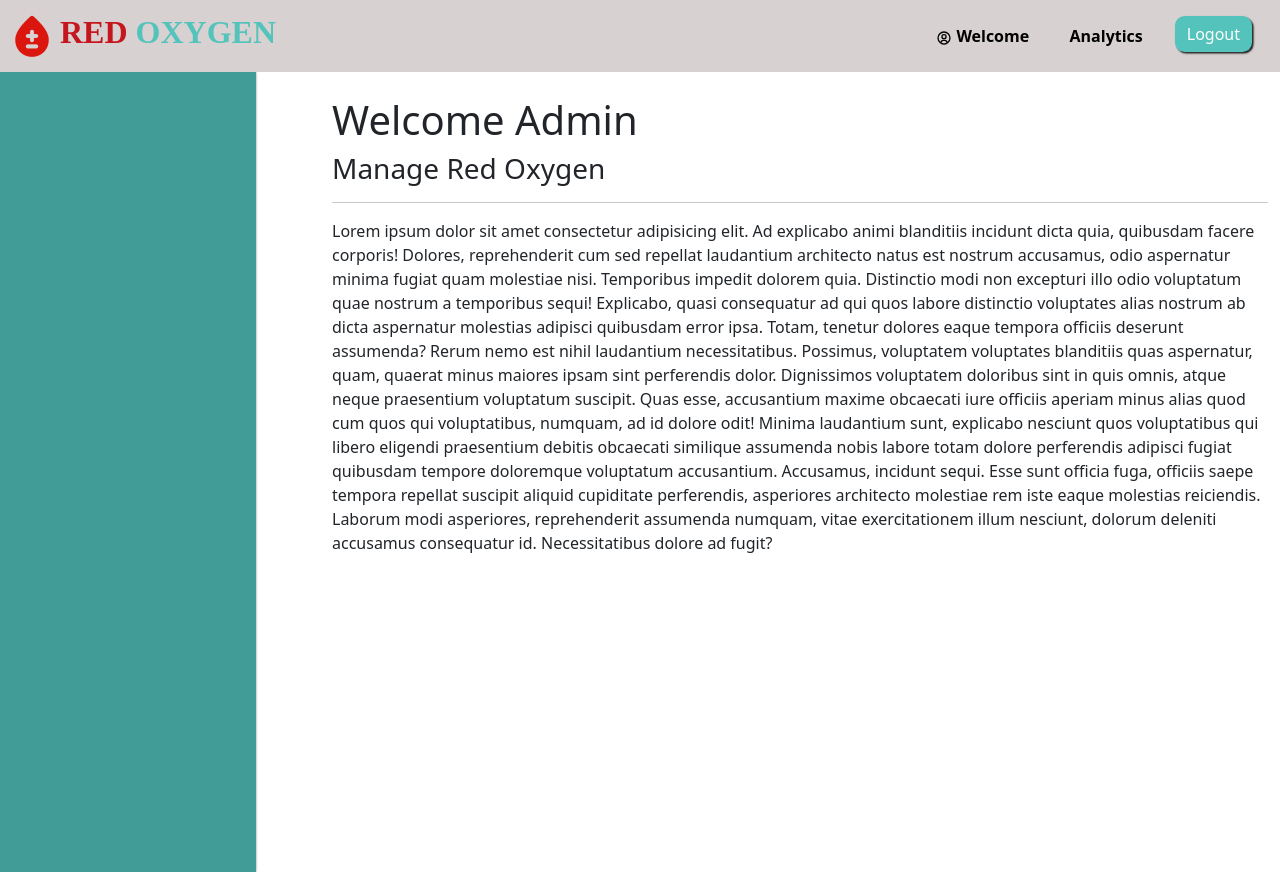
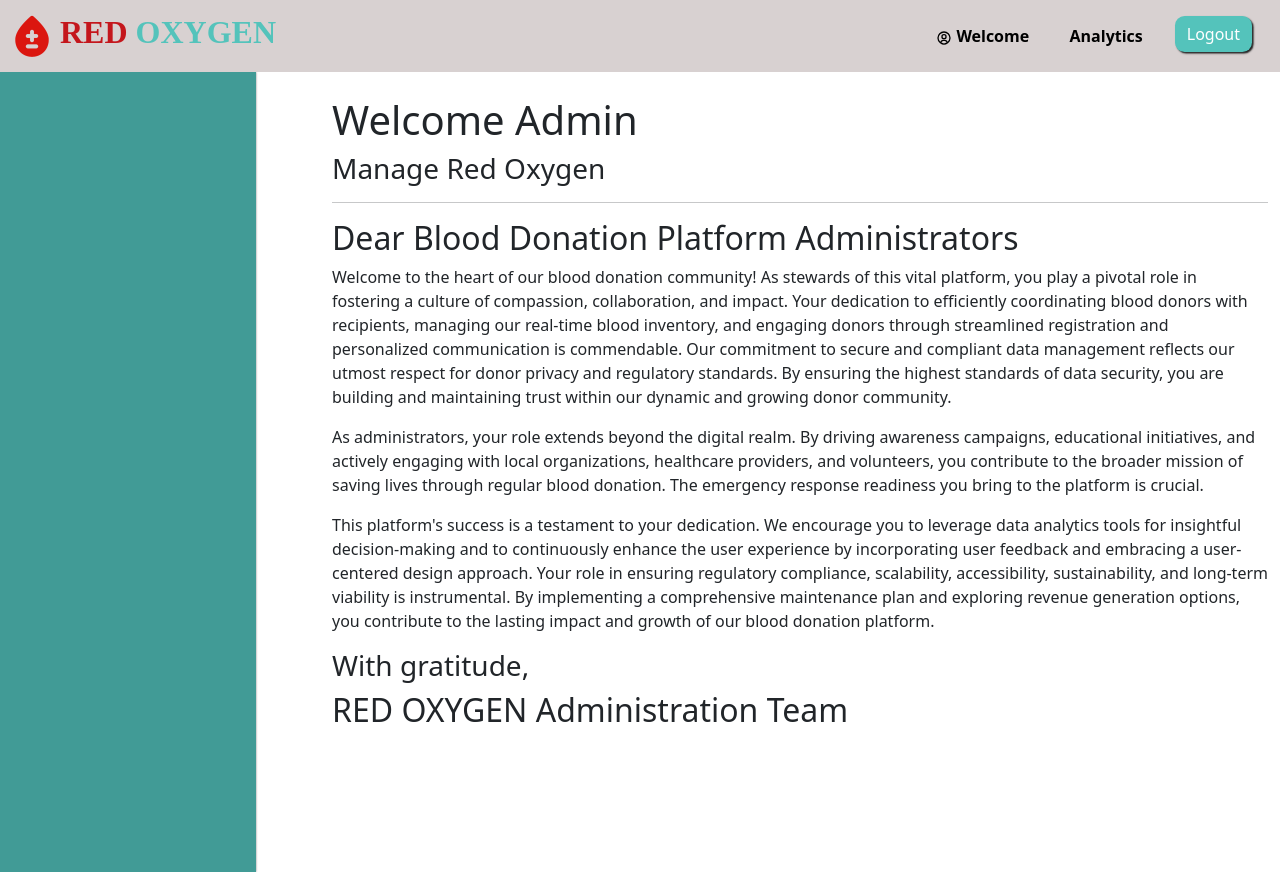
Before and after one commit to Khanemon/redox, a React (Create React App) app in the folder client/: page /admin in a window 1280 px wide. Built offline with nearby package versions, Linux system fonts and the light colour scheme; no server answers; sample sign-in values are in the browser's storage.

Commit message:
User Home Updated_V2

```diff
--- a/client/src/pages/Admin/AdminHome.js
+++ b/client/src/pages/Admin/AdminHome.js
@@ -13,33 +13,44 @@ const AdminHome = () => {
           </h1>
           <h3>Manage Red Oxygen</h3>
           <hr />
-          <p>
-            Lorem ipsum dolor sit amet consectetur adipisicing elit. Ad
-            explicabo animi blanditiis incidunt dicta quia, quibusdam facere
-            corporis! Dolores, reprehenderit cum sed repellat laudantium
-            architecto natus est nostrum accusamus, odio aspernatur minima
-            fugiat quam molestiae nisi. Temporibus impedit dolorem quia.
-            Distinctio modi non excepturi illo odio voluptatum quae nostrum a
-            temporibus sequi! Explicabo, quasi consequatur ad qui quos labore
-            distinctio voluptates alias nostrum ab dicta aspernatur molestias
-            adipisci quibusdam error ipsa. Totam, tenetur dolores eaque tempora
-            officiis deserunt assumenda? Rerum nemo est nihil laudantium
-            necessitatibus. Possimus, voluptatem voluptates blanditiis quas
-            aspernatur, quam, quaerat minus maiores ipsam sint perferendis
-            dolor. Dignissimos voluptatem doloribus sint in quis omnis, atque
-            neque praesentium voluptatum suscipit. Quas esse, accusantium maxime
-            obcaecati iure officiis aperiam minus alias quod cum quos qui
-            voluptatibus, numquam, ad id dolore odit! Minima laudantium sunt,
-            explicabo nesciunt quos voluptatibus qui libero eligendi praesentium
-            debitis obcaecati similique assumenda nobis labore totam dolore
-            perferendis adipisci fugiat quibusdam tempore doloremque voluptatum
-            accusantium. Accusamus, incidunt sequi. Esse sunt officia fuga,
-            officiis saepe tempora repellat suscipit aliquid cupiditate
-            perferendis, asperiores architecto molestiae rem iste eaque
-            molestias reiciendis. Laborum modi asperiores, reprehenderit
-            assumenda numquam, vitae exercitationem illum nesciunt, dolorum
-            deleniti accusamus consequatur id. Necessitatibus dolore ad fugit?
-          </p>
+          <div>
+            <h2>Dear Blood Donation Platform Administrators</h2>
+            <p>
+              Welcome to the heart of our blood donation community! As stewards
+              of this vital platform, you play a pivotal role in fostering a
+              culture of compassion, collaboration, and impact. Your dedication
+              to efficiently coordinating blood donors with recipients, managing
+              our real-time blood inventory, and engaging donors through
+              streamlined registration and personalized communication is
+              commendable. Our commitment to secure and compliant data
+              management reflects our utmost respect for donor privacy and
+              regulatory standards. By ensuring the highest standards of data
+              security, you are building and maintaining trust within our
+              dynamic and growing donor community.
+            </p>
+            <p>
+              As administrators, your role extends beyond the digital realm. By
+              driving awareness campaigns, educational initiatives, and actively
+              engaging with local organizations, healthcare providers, and
+              volunteers, you contribute to the broader mission of saving lives
+              through regular blood donation. The emergency response readiness
+              you bring to the platform is crucial.
+            </p>
+            <p>
+              This platform's success is a testament to your dedication. We
+              encourage you to leverage data analytics tools for insightful
+              decision-making and to continuously enhance the user experience by
+              incorporating user feedback and embracing a user-centered design
+              approach. Your role in ensuring regulatory compliance,
+              scalability, accessibility, sustainability, and long-term
+              viability is instrumental. By implementing a comprehensive
+              maintenance plan and exploring revenue generation options, you
+              contribute to the lasting impact and growth of our blood donation
+              platform.
+            </p>{" "}
+            <h3> With gratitude,</h3>
+            <h2>RED OXYGEN Administration Team</h2>
+          </div>
         </div>
       </div>
     </Layout>
--- a/client/src/pages/Dashboard/OrganisationPage.js
+++ b/client/src/pages/Dashboard/OrganisationPage.js
@@ -41,14 +41,22 @@ const OrganisationPage = () => {
           <div className="col-4">
             <div
               className="card text-white"
-              style={{ width: "18rem", backgroundColor: "#20c997" }}
+              style={{ width: "18rem", backgroundColor: "#27abcc" }}
             >
               <div key={record._id} className="card-body">
-                <h5 className="card-title">{record.organisationName}</h5>
-                <h6 className="card-subtitle mb-2 text-white">
-                  {record.email}
-                </h6>
-                <p className="card-text text-white">{record.phone}</p>
+                <a className="text-decoration-none" href={record.website}>
+                  <h5 className="card-title text-white">
+                    {record.organisationName}
+                  </h5>
+                </a>
+                <p className="card-subtitle mb-2 text-white">{record.email}</p>
+                <p className="card-text">{record.phone}</p>
+                <a
+                  className="text-black text-decoration-none fw-bold"
+                  href={record.website}
+                >
+                  {record.website}
+                </a>
               </div>
             </div>
           </div>
```
